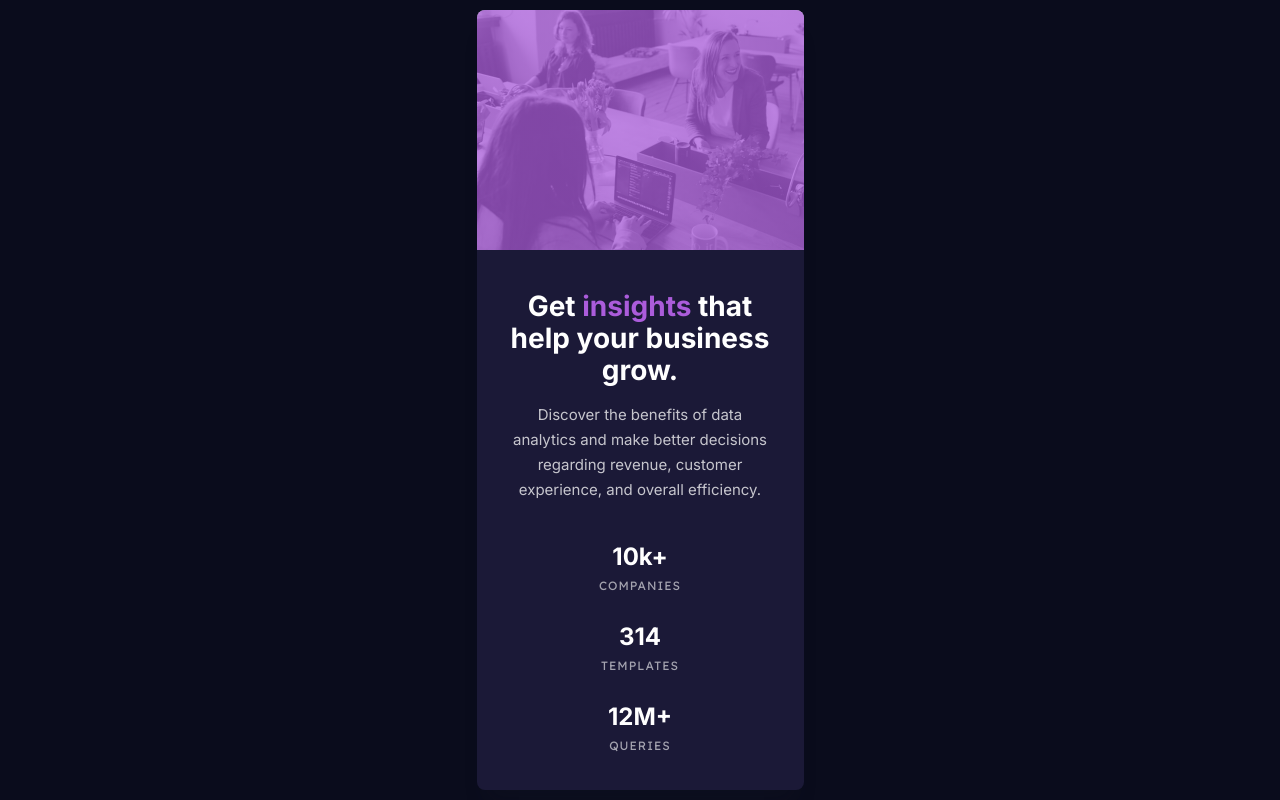
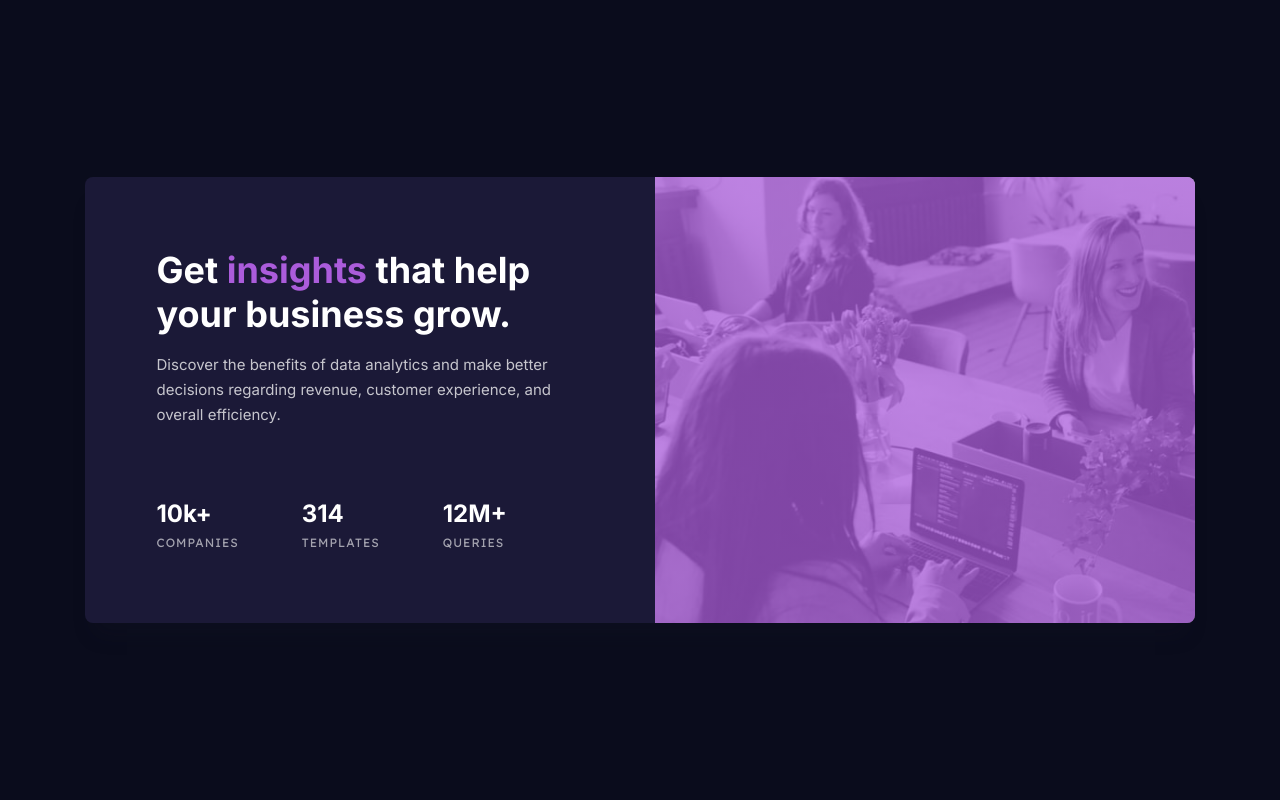
Before and after one commit to adonmez04/3-Stats-preview-card-component-v1.0, a plain HTML site: page index.html in a window 1280 px wide. Drawn offline with Linux system fonts and the light colour scheme.

Commit message:
solution v1

```diff
--- a/index.html
+++ b/index.html
@@ -19,8 +19,9 @@
       href="https://fonts.googleapis.com/css2?family=Lexend+Deca&display=swap"
       rel="stylesheet"
     />
-    <!-- <link rel="stylesheet" href="./media-query.css" /> -->
+
     <link rel="stylesheet" href="./style.css" />
+    <link rel="stylesheet" href="./media-query.css" />
   </head>
   <body>
     <main>
--- a/media-query.css
+++ b/media-query.css
@@ -6,13 +6,14 @@
   .grid {
     display: grid;
     grid-template-columns: 1fr 1fr;
+    grid-template-rows: 1fr;
   }
 
   /* The Flexbox Template */
   .flex {
     display: flex;
-    flex-direction: row;
-    /* align-items: center; */
+    flex-direction: column;
+    align-items: flex-start;
     justify-content: flex-start;
   }
 
@@ -25,6 +26,8 @@
   .img-box {
     width: 540px;
     height: 446px;
+    grid-column: 2;
+    grid-row: 1;
   }
 
   .title {
@@ -35,9 +38,20 @@
   .content-box {
     padding: 71px 0 59px 71.5px;
     gap: 72px;
+    grid-column: 1;
+    grid-row: 1;
+  }
+
+  .title {
+    text-align: left;
+  }
+
+  .description {
+    text-align: left;
   }
 
   .information-area {
+    flex-direction: row;
     gap: 63px;
   }
 }
```
